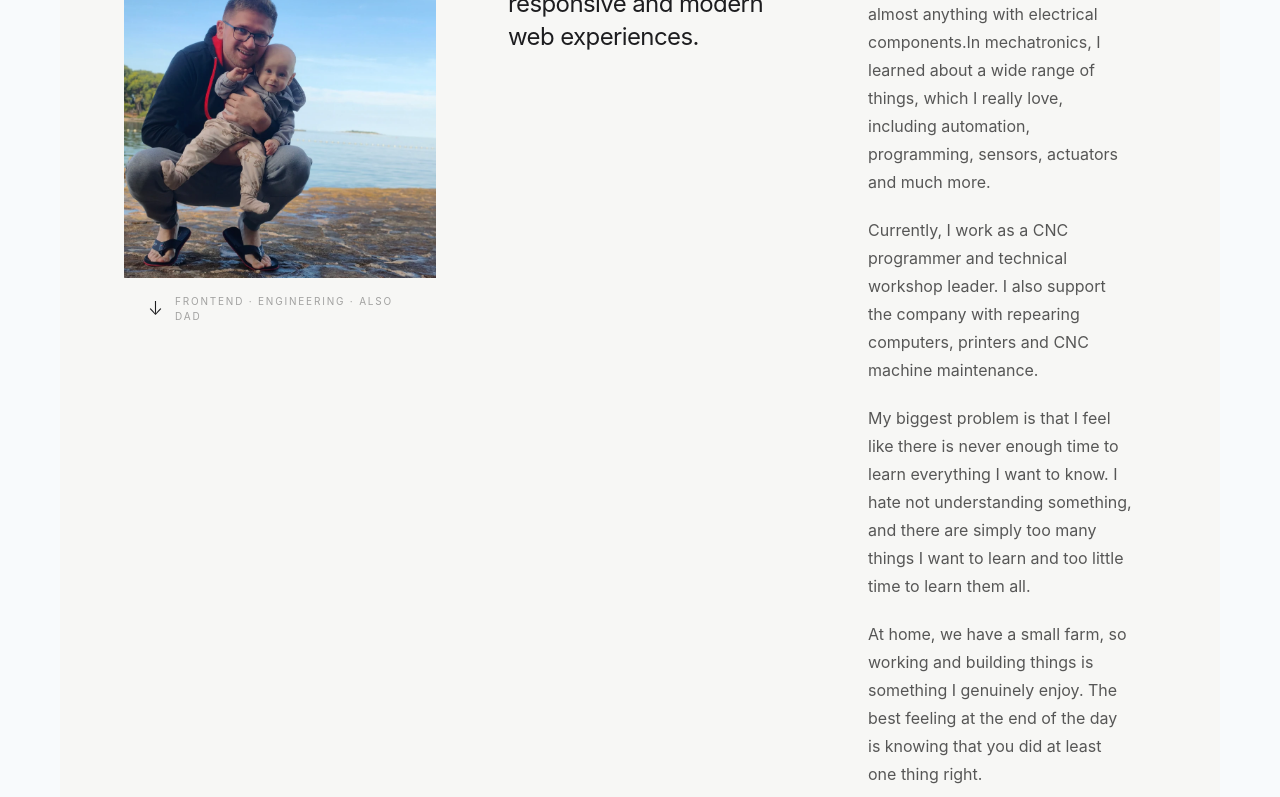
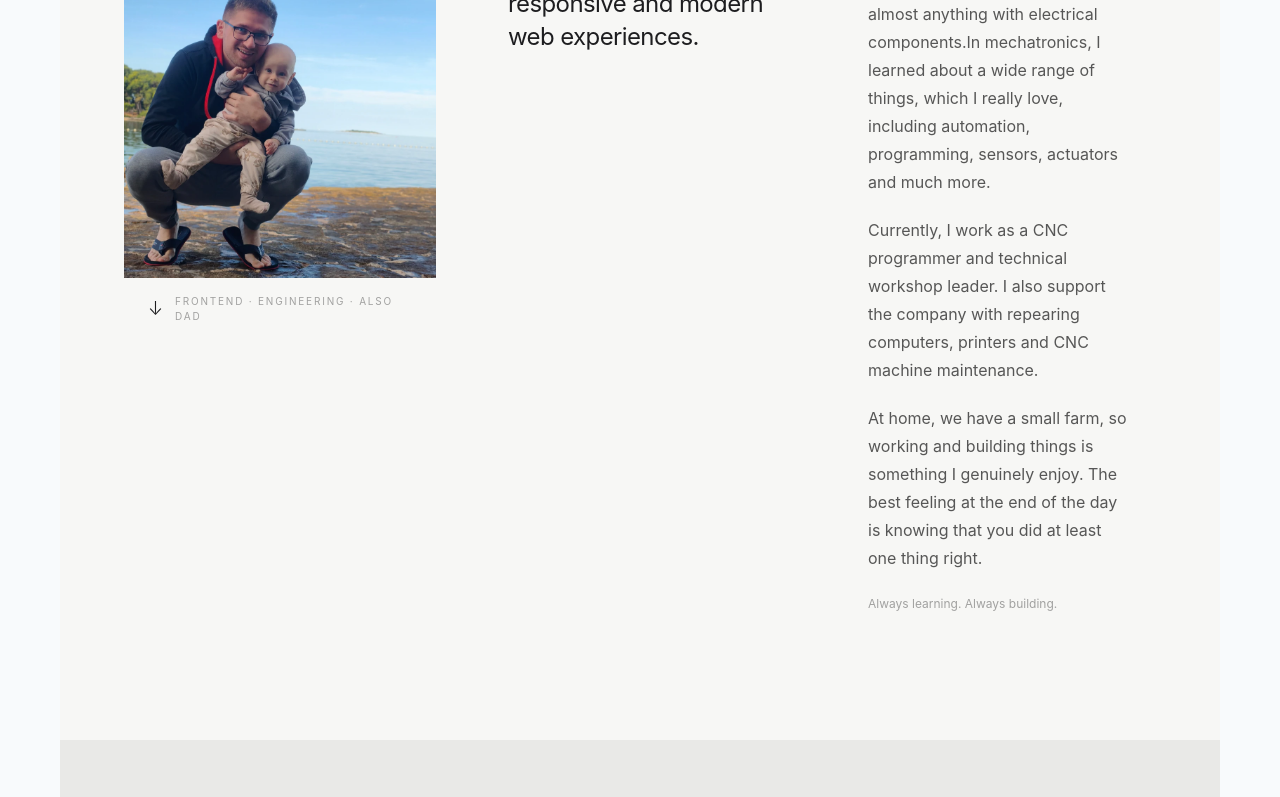
Before and after one commit to Mararovsek99/portfolio, a React (Vite) app: page /about in a window 1280 px wide. Shown: the part 788-1585 px from the top of the page. Built offline with nearby package versions, Linux system fonts and the light colour scheme.

Commit message:
edited text inside hero about

```diff
--- a/src/components/AboutHero.jsx
+++ b/src/components/AboutHero.jsx
@@ -110,13 +110,6 @@ lg:grid-cols-[1fr_1fr_1fr]
               </p>
 
               <p className="mt-5 text-sm md:text-base leading-7 text-black/65">
-                My biggest problem is that I feel like there is never enough
-                time to learn everything I want to know. I hate not
-                understanding something, and there are simply too many things I
-                want to learn and too little time to learn them all.
-              </p>
-
-              <p className="mt-5 text-sm md:text-base leading-7 text-black/65">
                 {" "}
                 At home, we have a small farm, so working and building things is
                 something I genuinely enjoy. The best feeling at the end of the
```
